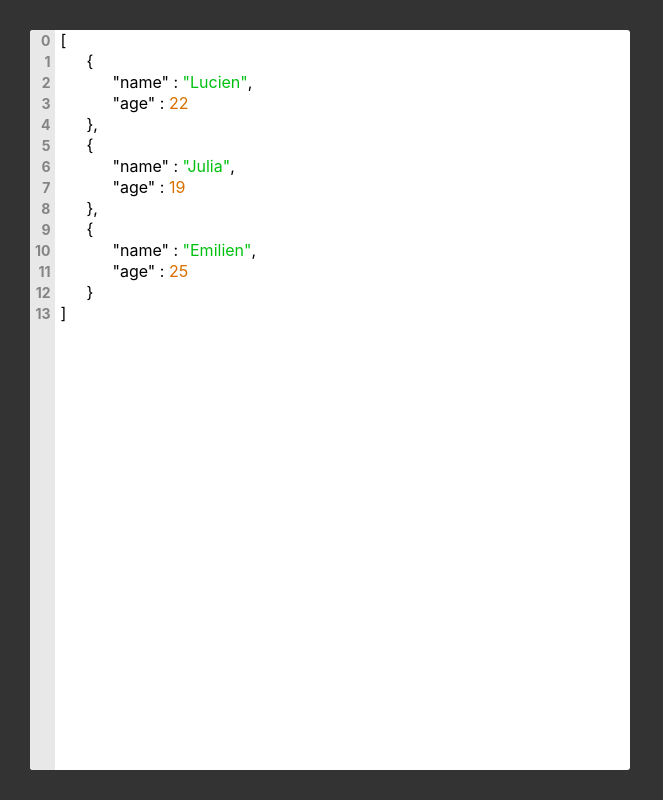
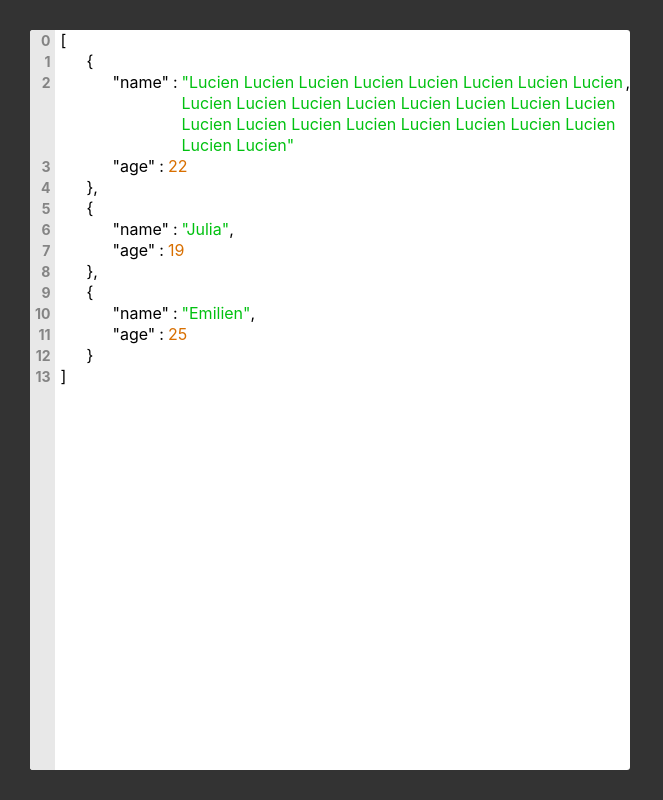
Before and after one commit to alberluc/json-editor, a React (Create React App) app: page / in a window 1280 px wide. Shown: the whole page, without its empty margins (0-663 px from the left). Built offline with nearby package versions, Linux system fonts and the light colour scheme.

Commit message:
work on line height

```diff
--- a/src/components/Editor.js
+++ b/src/components/Editor.js
@@ -15,7 +15,7 @@ import {GlobalContext} from '../contexts/globalContext'
 const Editor = (props) => {
   const {state, dispatch} = useContext(GlobalContext)
 
-  const createSchema = (data, level = 0, lastNode = true, linesCount = 0) => {
+  const createSchema = (data, level = 0, lastNode = true, linesCount = [0]) => {
     let node = {
       level,
       lastNode,
@@ -31,11 +31,10 @@ const Editor = (props) => {
       for (let i = 0; i < data.length; i++) {
         const item = data[i]
         const isLastNode = i === data.length - 1
-        const {node: n, linesCount: l} = createSchema(item, level + 1, isLastNode)
+        const {node: n} = createSchema(item, level + 1, isLastNode, linesCount)
         node.value.push(n)
-        linesCount += l
       }
-      linesCount += 2
+      linesCount[0] += 2
     } else if (typeof data === 'object') {
       node = {
         ...node,
@@ -46,24 +45,24 @@ const Editor = (props) => {
       for (let i = 0; i < keys.length; i++) {
         const item = data[keys[i]]
         const isLastNode = i === keys.length - 1
-        const {node: n, linesCount: l} = createSchema(item, level + 1, isLastNode)
+        const {node: n} = createSchema(item, level + 1, isLastNode, linesCount)
         node.value.push({
           name: keys[i],
           ...n
         })
-        linesCount += l
       }
-      linesCount += 2
+      linesCount[0] += 2
     } else {
+      linesCount[0]++
       node = {
         ...node,
+        lineNumber: linesCount[0],
         type: typeof data,
         value: data
       }
-      linesCount++
     }
 
-    return {node, linesCount}
+    return {node, linesCount: linesCount[0]}
   }
 
   const render = (data) => {
@@ -93,9 +92,12 @@ const Editor = (props) => {
     <div className="Editor">
       <div className="Editor-viewer">
         <div className="Editor-viewer-lines">
-          {Array.from({length: state.schema.linesCount}, (v, k) => k).map(lineNumber => (
-            <div key={lineNumber}>{lineNumber}</div>
-          ))}
+          {Array.from({length: state.schema.linesCount}, (v, k) => k).map(lineNumber => {
+            const height = state.linesHeight[lineNumber - 1]
+            return (
+              <div key={lineNumber} style={{height}}>{lineNumber}</div>
+            );
+          })}
         </div>
         <div className="Editor-viewer-data">
           {render(state.schema.node)}
--- a/src/components/ItemNode.css
+++ b/src/components/ItemNode.css
@@ -1,23 +1,29 @@
-.Item-node-key {
-    display: inline-block;
+.ItemNode {
+    display: flex;
 }
 
-.Item-node-value {
+.ItemNode-key {
+    display: inline-block;
+    margin-right: 4px;
+}
+
+.ItemNode-value {
     cursor: pointer;
     display: inline-block;
     border-radius: var(--small-radius);
+    margin-left: 4px;
 }
 
-.Item-node-string .Item-node-value {
+.ItemNode-string .ItemNode-value {
     color: #00c110;
 }
-.Item-node-string .Item-node-value:hover {
+.ItemNode-string .ItemNode-value:hover {
     background-color: #cfffdd;
 }
 
-.Item-node-number .Item-node-value {
+.ItemNode-number .ItemNode-value {
     color: #d86f00;
 }
-.Item-node-number .Item-node-value:hover {
+.ItemNode-number .ItemNode-value:hover {
     background-color: #ffdecf;
 }
--- a/src/components/ItemNode.js
+++ b/src/components/ItemNode.js
@@ -1,24 +1,31 @@
 import './ItemNode.css'
 import {GlobalContext} from '../contexts/globalContext'
-import {useContext} from 'react'
+import {useContext, useEffect, useRef} from 'react'
 
 const ItemNode = (props) => {
   const {data} = props
   const {dispatch} = useContext(GlobalContext)
+  const elRef = useRef()
 
   const onSelectValue = () => {
     dispatch({type: 'TOGGLE_ITEM', payload: {itemId: data.id}})
   }
 
+  useEffect(() => {
+    const el = elRef.current
+    const rect = el.getBoundingClientRect()
+    dispatch({type: 'SET_LINE_HEIGHT', payload: {lineNumber: data.lineNumber, height: rect.height}})
+  }, [data.value])
+
   return (
-    <div data-level={data.level} className={`Item-node Item-node-${data.type}`}>
-      <div className={`Item-node-key`}>
+    <div ref={elRef} data-level={data.level} className={`ItemNode ItemNode-${data.type}`}>
+      <div className={`ItemNode-key`}>
         <span>"</span>
         <span>{data.name}</span>
         <span>"</span>
       </div>
       <span> : </span>
-      <div className={`Item-node-value`} onClick={onSelectValue}>
+      <div className={`ItemNode-value`} onClick={onSelectValue}>
         {data.type === 'string' && '"'}
         <span>{data.value}</span>
         {data.type === 'string' && '"'}
--- a/src/contexts/globalContext.js
+++ b/src/contexts/globalContext.js
@@ -2,7 +2,8 @@ import {createContext, useReducer} from 'react'
 
 const initialState = {
   currentItemId: null,
-  schema: null
+  schema: null,
+  linesHeight: {}
 }
 
 const reducer = (state, action) => {
@@ -26,6 +27,12 @@ const reducer = (state, action) => {
         }
       }
     }
+    case 'SET_LINE_HEIGHT': {
+      return {
+        ...state,
+        linesHeight: {...state.linesHeight, [action.payload.lineNumber]: action.payload.height}
+      }
+    }
     default: {
       throw new Error(`Unknown action [${action.type}]`)
     }
--- a/src/data/profiles.json
+++ b/src/data/profiles.json
@@ -1,6 +1,6 @@
 [
   {
-    "name": "Lucien",
+    "name": "Lucien Lucien Lucien Lucien Lucien Lucien Lucien Lucien Lucien Lucien Lucien Lucien Lucien Lucien Lucien Lucien Lucien Lucien Lucien Lucien Lucien Lucien Lucien Lucien Lucien Lucien",
     "age": 22
   },
   {
```
